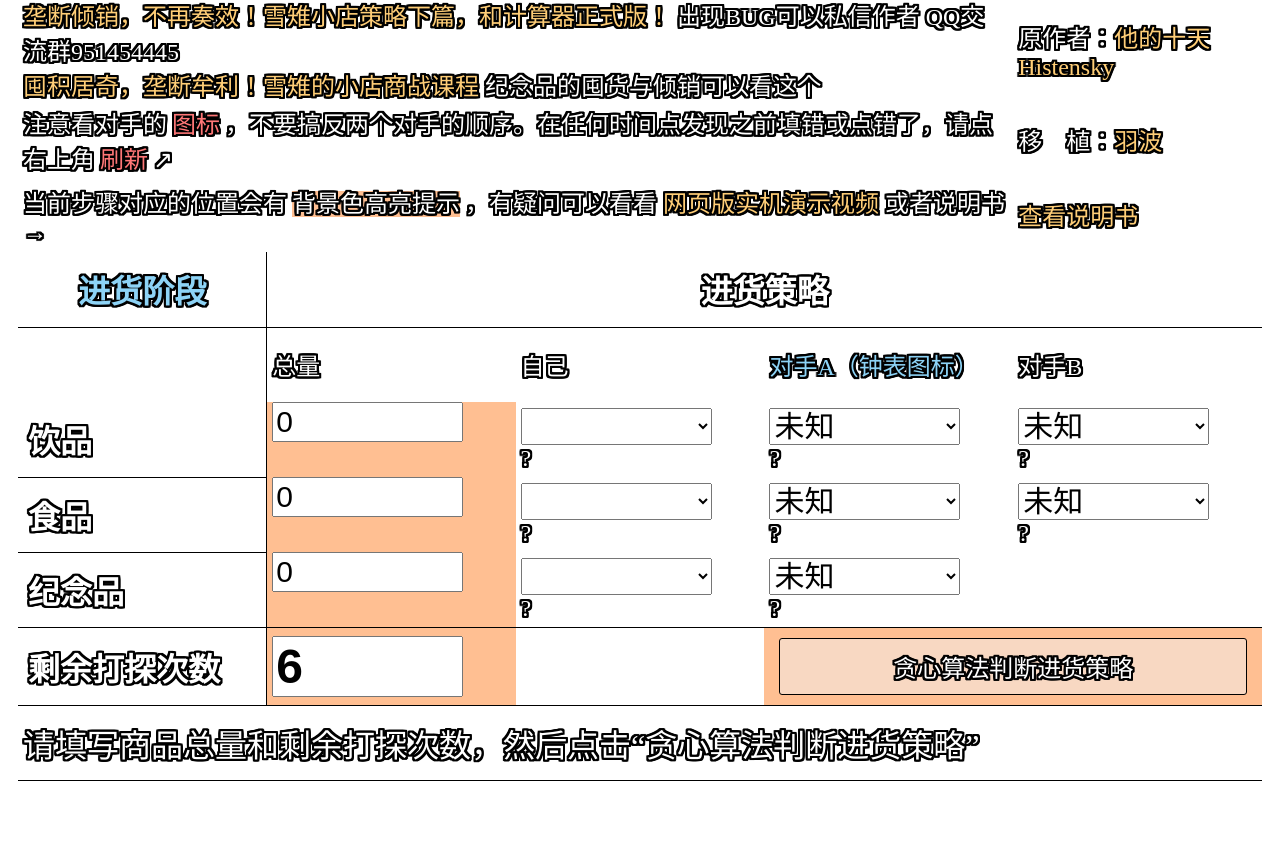
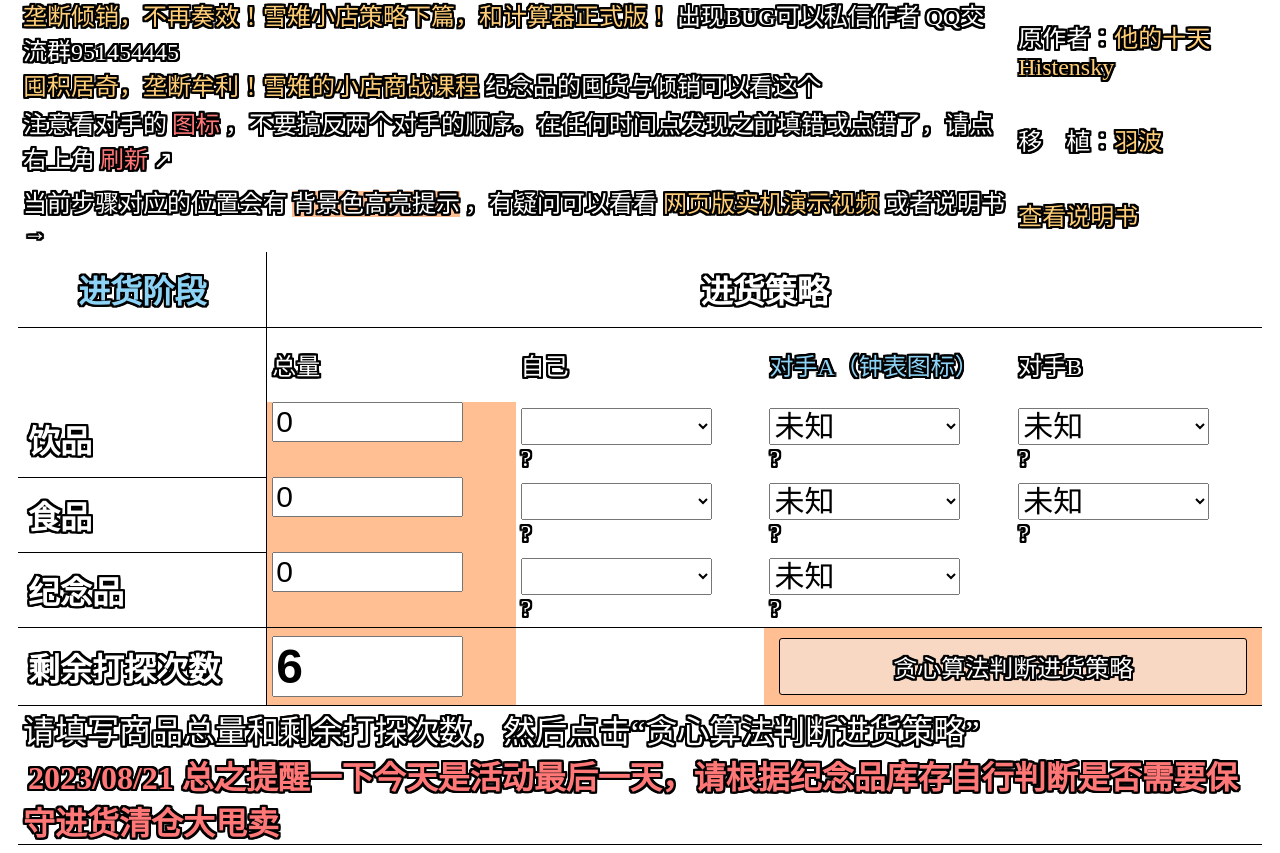
Before and after one commit to SonodaHanami/snowsant_calculator, a plain HTML site: page index.html in a window 1280 px wide. Shown: the part 100-953 px from the top of the page. Before the commit the page ends 889 px from the top, so only its background shows below. Drawn offline with Linux system fonts and the light colour scheme.

Commit message:
活动最后一天提醒

```diff
--- a/index.html
+++ b/index.html
@@ -483,7 +483,11 @@
             </td>
         </tr>
         <tr class="tr_border_bottom">
-            <td colspan="5" id="L8">请填写商品总量和剩余打探次数，然后点击“贪心算法判断进货策略”</td>
+            <td colspan="5" id="L8">
+                请填写商品总量和剩余打探次数，然后点击“贪心算法判断进货策略”
+                <br>
+                <span><b>2023/08/21 总之提醒一下今天是活动最后一天，请根据纪念品库存自行判断是否需要保守进货清仓大甩卖</b></span>
+            </td>
         </tr>
     </table>
     <table class="table_text" id="table_main_3">
```
